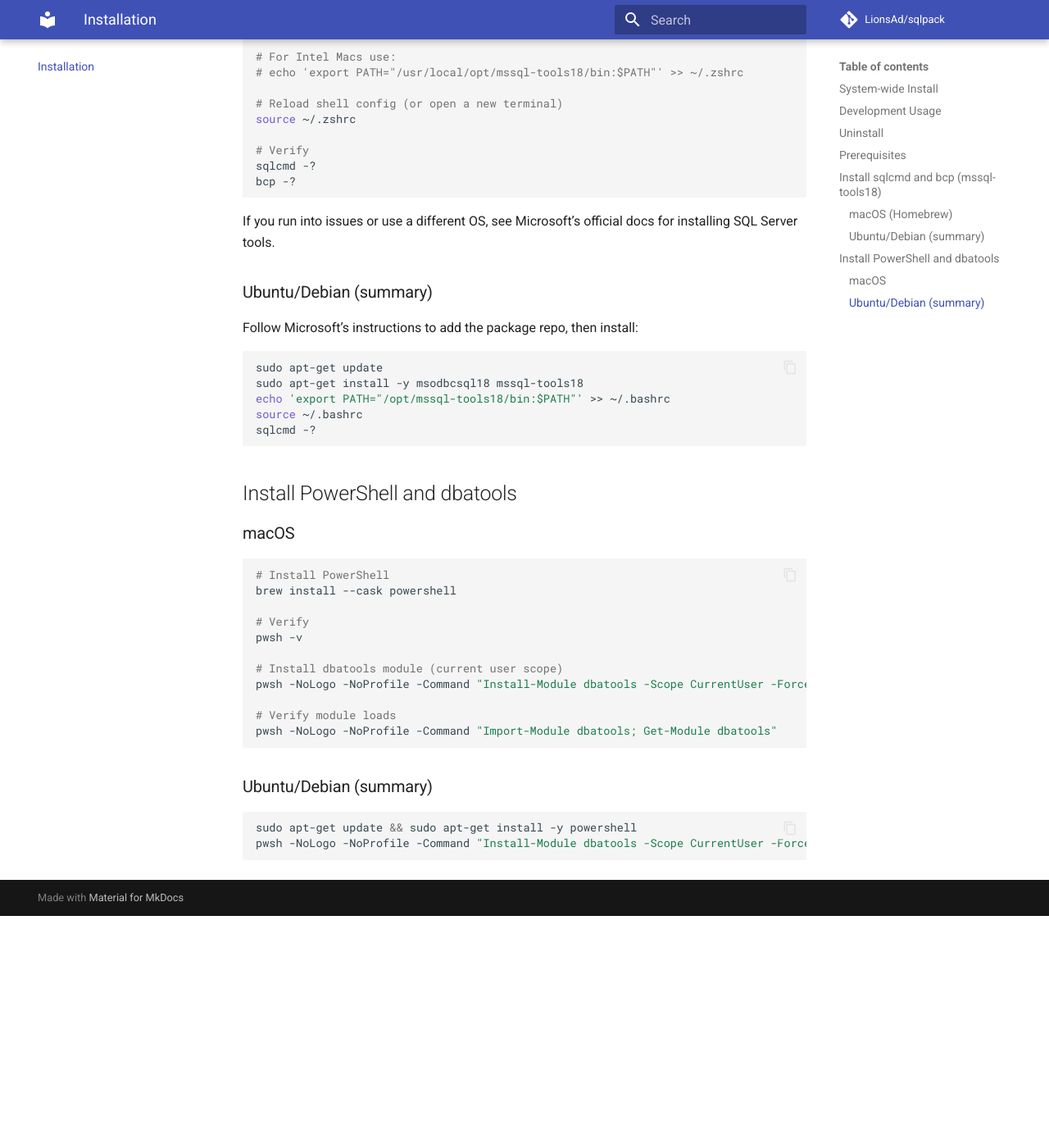
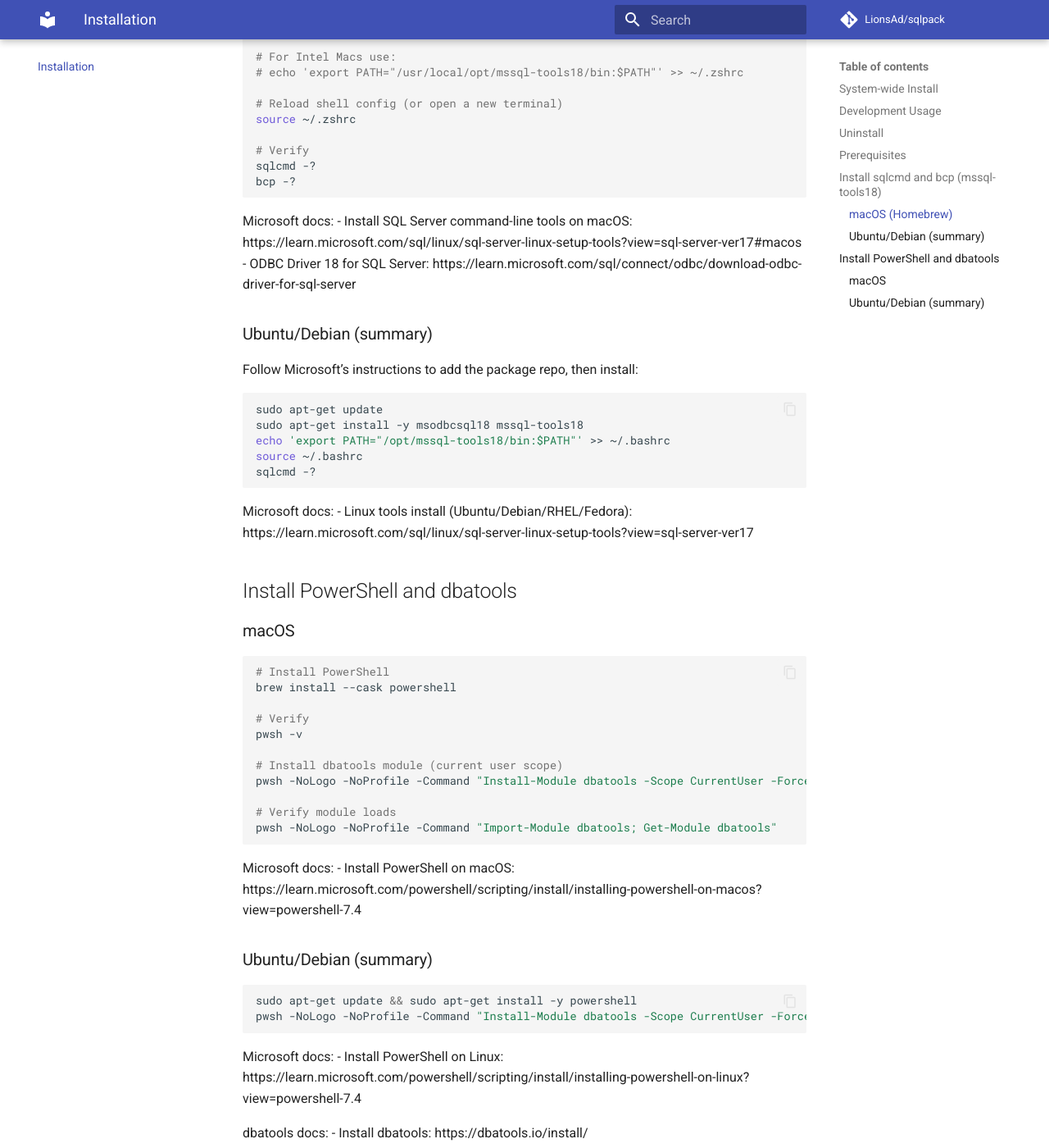
Before and after one commit to LionsAd/sqlpack, an MkDocs documentation site: the page built from docs/install.md, in a window 1280 px wide and 1400 px high, scrolled down 1195 px. Shown: the whole window at 82% size. Built offline with MkDocs 1.6.1 and Material for MkDocs 9.7.7, drawn with Linux system fonts in a browser that asks for light colours; comment, search, counter and statistics services are not loaded; before the commit the page ends 2312 px from its top, so only the background shows below that.

Commit message:
docs(install): add direct links to Microsoft docs (mssql-tools18, PowerShell) and dbatools

````diff
--- a/docs/install.md
+++ b/docs/install.md
@@ -57,7 +57,9 @@
 bcp -?
 ```
 
-If you run into issues or use a different OS, see Microsoft’s official docs for installing SQL Server tools.
+Microsoft docs:
+- Install SQL Server command-line tools on macOS: https://learn.microsoft.com/sql/linux/sql-server-linux-setup-tools?view=sql-server-ver17#macos
+- ODBC Driver 18 for SQL Server: https://learn.microsoft.com/sql/connect/odbc/download-odbc-driver-for-sql-server
 
 ### Ubuntu/Debian (summary)
 
@@ -70,6 +72,9 @@
 source ~/.bashrc
 sqlcmd -?
 ```
+
+Microsoft docs:
+- Linux tools install (Ubuntu/Debian/RHEL/Fedora): https://learn.microsoft.com/sql/linux/sql-server-linux-setup-tools?view=sql-server-ver17
 
 ## Install PowerShell and dbatools
 
@@ -89,9 +94,18 @@
 pwsh -NoLogo -NoProfile -Command "Import-Module dbatools; Get-Module dbatools"
 ```
 
+Microsoft docs:
+- Install PowerShell on macOS: https://learn.microsoft.com/powershell/scripting/install/installing-powershell-on-macos?view=powershell-7.4
+
 ### Ubuntu/Debian (summary)
 
 ```bash
 sudo apt-get update && sudo apt-get install -y powershell
 pwsh -NoLogo -NoProfile -Command "Install-Module dbatools -Scope CurrentUser -Force"
 ```
+
+Microsoft docs:
+- Install PowerShell on Linux: https://learn.microsoft.com/powershell/scripting/install/installing-powershell-on-linux?view=powershell-7.4
+
+dbatools docs:
+- Install dbatools: https://dbatools.io/install/
````
